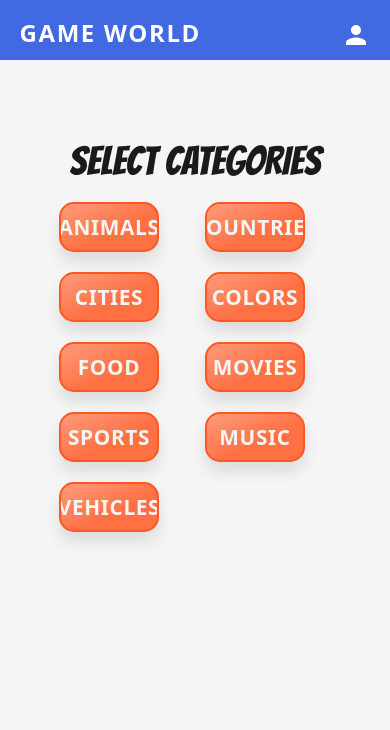
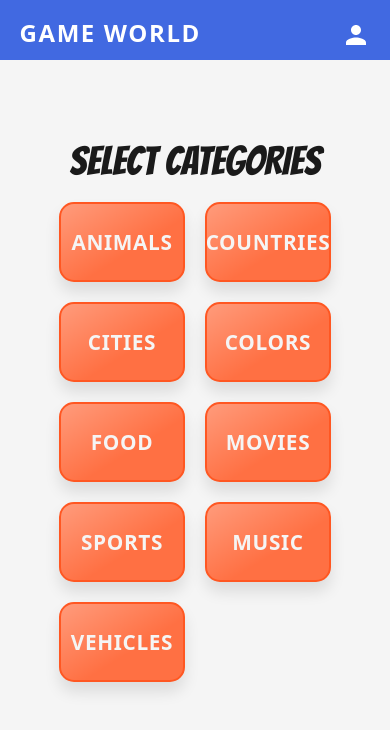
Before and after one commit to joseph-johnson27001/game-world, a Vue app: page /word-scramble/categories in a window 390 px wide. Shown: the top 730 px of the page. Built offline with nearby package versions, Linux system fonts and the light colour scheme; a web font is replaced by a local one.

Commit message:
Category card vp update

```diff
--- a/src/components/WordScramble/CategoryCard.vue
+++ b/src/components/WordScramble/CategoryCard.vue
@@ -64,18 +64,9 @@ export default {
   z-index: 2;
 }
 
-@media (max-width: 768px) {
-  .category-card {
-    width: 150px;
-    height: 75px;
-  }
-}
-
 @media (max-width: 480px) {
   .category-card {
-    width: 100px;
-    height: 50px;
-    font-size: 14px;
+    height: 80px;
   }
 }
 </style>
```
